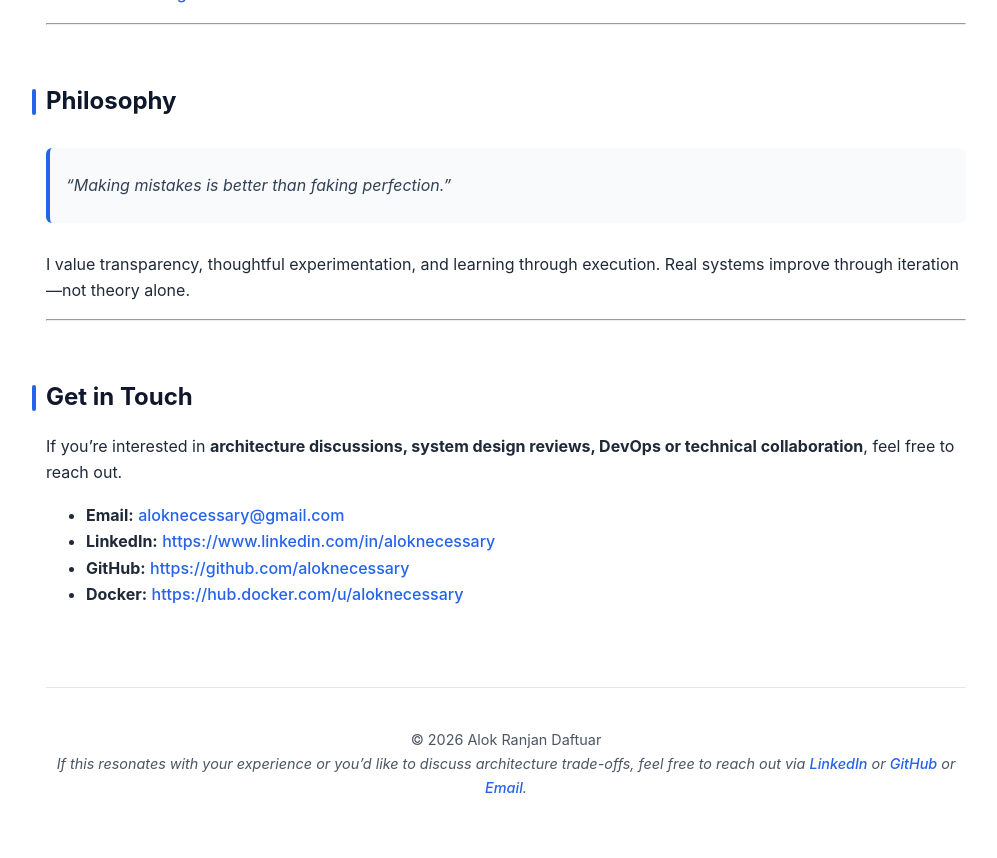
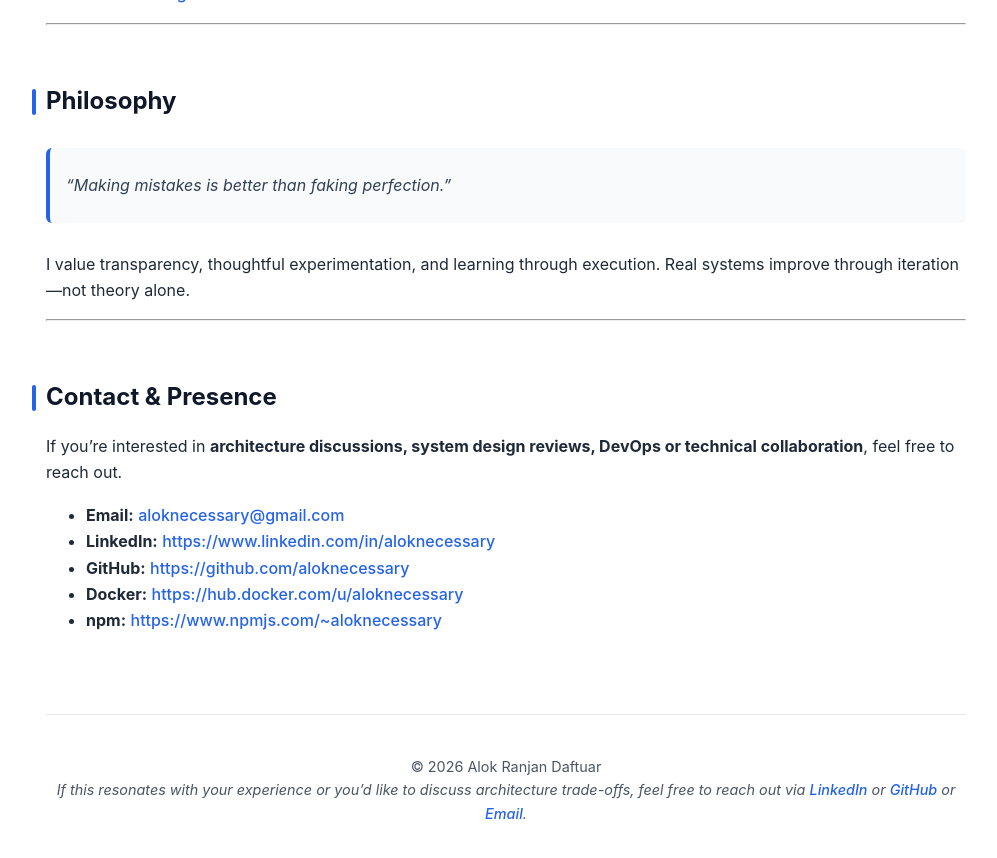
Before and after one commit to aloknecessary/aloknecessary.github.io, a Jekyll site: the page built from index.md, in a window 1280 px wide and 900 px high, scrolled down 3022 px. Shown: the top 858 px of the window, without its empty margins (134-1131 px from the left). Built offline with Jekyll 4.4.1, drawn with Linux system fonts in a browser that asks for light colours.

Commit message:
Revise contact section and format role title
Updated contact section and enhanced formatting for role title.

Signed-off-by: Alok Ranjan Daftuar <aloknecessary@gmail.com>

```diff
--- a/index.md
+++ b/index.md
@@ -75,7 +75,7 @@
 ## Professional Experience
 
 ### **[Byteridge Software Pvt. Ltd.](https://www.byteridge.com)**
-*Solution Architect*
+*Solution Architect* **|**
 *2014 – Present*
 
 For over a decade at Byteridge, I’ve grown from a hands-on engineer into a solution and architecture owner, shaping complex, production-grade systems across the full stack. My role focuses on translating real business problems into pragmatic, scalable, and resilient technical solutions.
@@ -123,7 +123,7 @@
 
 ---
 
-## Get in Touch
+## Contact & Presence
 
 If you’re interested in **architecture discussions, system design reviews, DevOps or technical collaboration**, feel free to reach out.
 
@@ -131,3 +131,4 @@
 - **LinkedIn:** [https://www.linkedin.com/in/aloknecessary](https://www.linkedin.com/in/aloknecessary)
 - **GitHub:** [https://github.com/aloknecessary](https://github.com/aloknecessary)
 - **Docker:** [https://hub.docker.com/u/aloknecessary](https://hub.docker.com/u/aloknecessary)
+- **npm:** [https://www.npmjs.com/~aloknecessary](https://www.npmjs.com/~aloknecessary)
```
